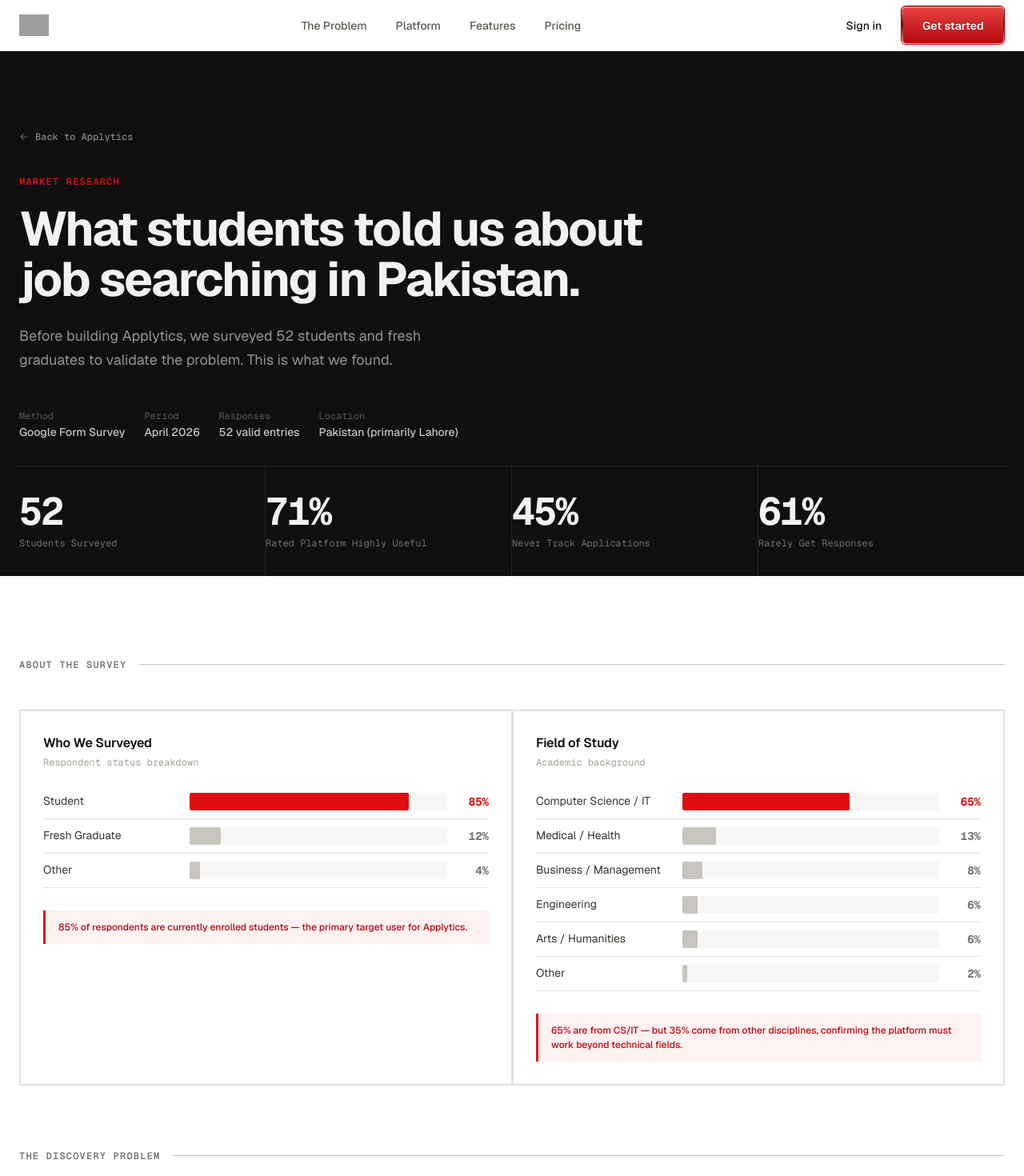
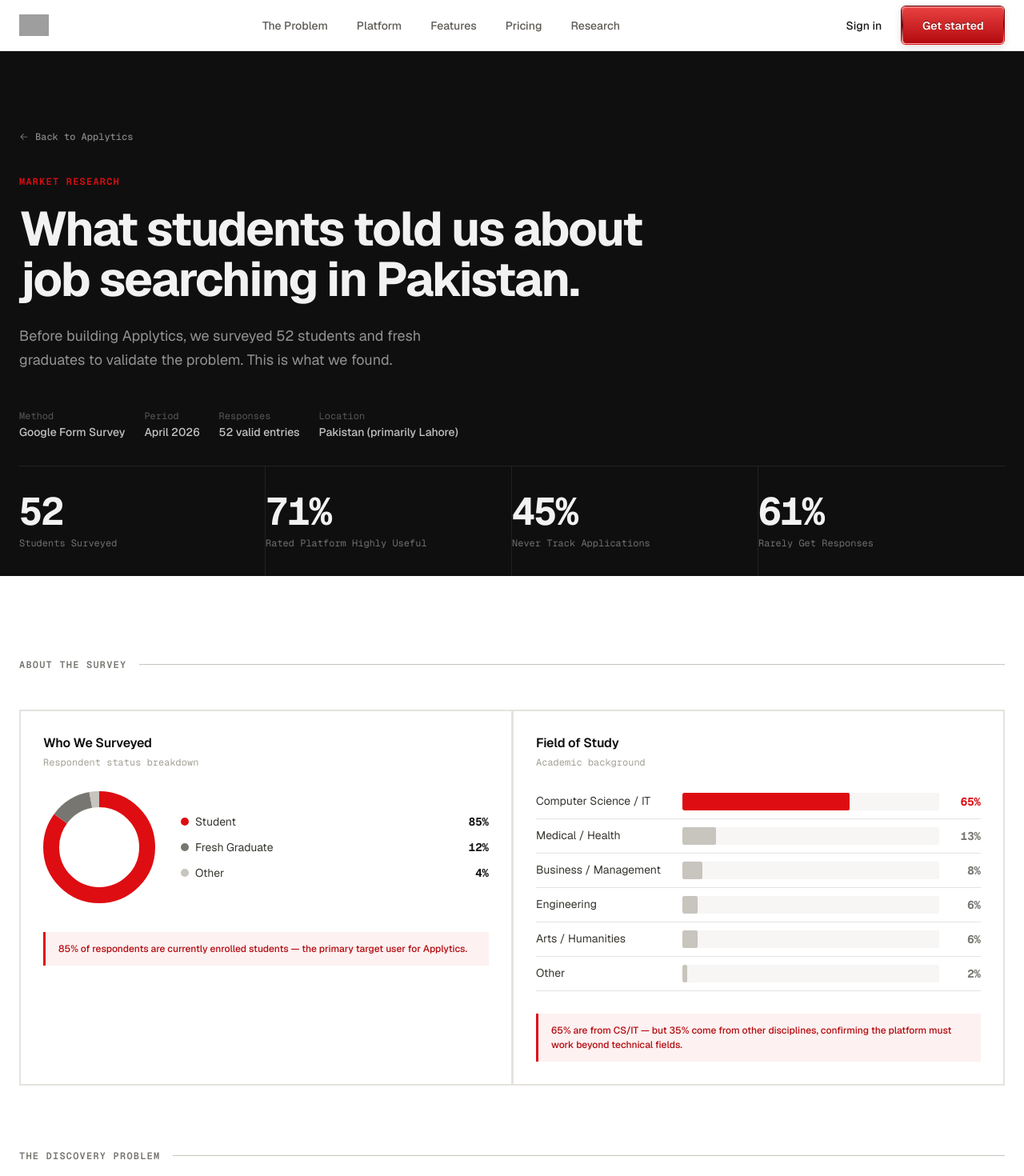
Before and after one commit to mr-ahtashamulhaq/APPLYTICS, a Next.js app: page /research in a window 1280 px wide. Shown: the top 1470 px of the page at 80% size. Built offline with nearby package versions, Linux system fonts and the light colour scheme; grey boxes are pictures that could not be loaded.

Commit message:
feat: enhance /research page with DonutCharts and add to Navbar

```diff
--- a/components/landing/Navbar.tsx
+++ b/components/landing/Navbar.tsx
@@ -8,10 +8,11 @@ import { List, X } from '@phosphor-icons/react'
 import { MetalButton } from '@/components/ui/liquid-glass-button'
 
 const NAV_LINKS = [
-  { label: 'The Problem', href: '#problem' },
-  { label: 'Platform',    href: '#platform' },
-  { label: 'Features',    href: '#features' },
-  { label: 'Pricing',     href: '#pricing' },
+  { label: 'The Problem', href: '/#problem' },
+  { label: 'Platform',    href: '/#platform' },
+  { label: 'Features',    href: '/#features' },
+  { label: 'Pricing',     href: '/#pricing' },
+  { label: 'Research',    href: '/research' },
 ]
 
 export default function Navbar() {
@@ -25,11 +26,14 @@ export default function Navbar() {
   }, [])
 
   const handleAnchor = (e: React.MouseEvent<HTMLAnchorElement>, href: string) => {
-    if (href.startsWith('#')) {
+    // If it's a hash link and we're on the home page, scroll smoothly
+    if (href.startsWith('/#') && window.location.pathname === '/') {
       e.preventDefault()
-      document.querySelector(href)?.scrollIntoView({ behavior: 'smooth' })
+      const hash = href.replace('/', '')
+      document.querySelector(hash)?.scrollIntoView({ behavior: 'smooth' })
       setMobileOpen(false)
     }
+    // Otherwise let default Next.js routing handle it (cross-page)
   }
 
   return (
@@ -59,7 +63,7 @@ export default function Navbar() {
         <ul className="hidden md:flex items-center gap-1">
           {NAV_LINKS.map(link => (
             <li key={link.href}>
-              <a
+              <Link
                 href={link.href}
                 onClick={e => handleAnchor(e, link.href)}
                 className="px-4 py-2 text-sm font-medium rounded transition-colors"
@@ -68,7 +72,7 @@ export default function Navbar() {
                 onMouseLeave={e => { e.currentTarget.style.color = 'var(--slate)'; e.currentTarget.style.background = 'transparent' }}
               >
                 {link.label}
-              </a>
+              </Link>
             </li>
           ))}
         </ul>
@@ -112,7 +116,7 @@ export default function Navbar() {
             style={{ background: 'var(--canvas)', borderBottom: '1px solid var(--hairline)' }}
           >
             {NAV_LINKS.map(link => (
-              <a
+              <Link
                 key={link.href}
                 href={link.href}
                 onClick={e => handleAnchor(e, link.href)}
@@ -120,7 +124,7 @@ export default function Navbar() {
                 style={{ color: 'var(--ink)', borderBottom: '1px solid var(--hairline)' }}
               >
                 {link.label}
-              </a>
+              </Link>
             ))}
             <div className="flex flex-col gap-2 pt-2">
               <Link href="/sign-in" className="py-2.5 text-sm font-medium text-center" style={{ color: 'var(--slate)' }}>
--- a/components/research/ResearchDashboard.tsx
+++ b/components/research/ResearchDashboard.tsx
@@ -206,6 +206,62 @@ function HBarRow({ label, pct, maxPct = 100, primary = false, index = 0 }: HBarR
         >
           {pct}%
         </span>
+      </div>
+    </div>
+  )
+}
+
+interface DonutChartProps {
+  data: { label: string; pct: number; primary?: boolean }[]
+}
+
+function DonutChart({ data }: DonutChartProps) {
+  const size = 140
+  const strokeWidth = 20
+  const radius = (size - strokeWidth) / 2
+  const circumference = radius * 2 * Math.PI
+
+  let currentOffset = 0
+
+  return (
+    <div className="flex flex-col sm:flex-row items-center gap-8 py-2">
+      <div className="relative" style={{ width: size, height: size }}>
+        <svg width={size} height={size} viewBox={`0 0 ${size} ${size}`} className="transform -rotate-90">
+          {data.map((d, i) => {
+            const dasharray = (d.pct / 100) * circumference
+            const dashoffset = -currentOffset
+            currentOffset += dasharray
+            const color = d.primary ? 'var(--brand-red)' : i === 1 ? 'var(--steel)' : 'var(--hairline-strong)'
+            return (
+              <circle
+                key={d.label}
+                cx={size / 2}
+                cy={size / 2}
+                r={radius}
+                fill="none"
+                stroke={color}
+                strokeWidth={strokeWidth}
+                strokeDasharray={`${dasharray} ${circumference}`}
+                strokeDashoffset={dashoffset}
+                className="donut-segment transition-all duration-1000 ease-out"
+              />
+            )
+          })}
+        </svg>
+      </div>
+      <div className="flex flex-col gap-3 flex-1 w-full">
+        {data.map((d, i) => {
+          const color = d.primary ? 'var(--brand-red)' : i === 1 ? 'var(--steel)' : 'var(--hairline-strong)'
+          return (
+            <div key={d.label} className="flex items-center justify-between">
+              <div className="flex items-center gap-2">
+                <div className="w-2.5 h-2.5 rounded-full" style={{ background: color }} />
+                <span className="text-sm" style={{ color: 'var(--charcoal)' }}>{d.label}</span>
+              </div>
+              <span className="text-sm font-bold" style={{ color: 'var(--ink)', fontFamily: 'var(--font-geist-mono)' }}>{d.pct}%</span>
+            </div>
+          )
+        })}
       </div>
     </div>
   )
@@ -477,9 +533,7 @@ export default function ResearchDashboard() {
               subtitle="Respondent status breakdown"
               finding="85% of respondents are currently enrolled students — the primary target user for Applytics."
             >
-              {STATUS_DATA.map((d, i) => (
-                <HBarRow key={d.label} {...d} index={i} />
-              ))}
+              <DonutChart data={STATUS_DATA} />
             </ChartCard>
             <div style={{ borderLeft: '1px solid var(--hairline)' }}>
               <ChartCard
@@ -605,9 +659,7 @@ export default function ResearchDashboard() {
           <SectionLabel>Monetization Signal</SectionLabel>
           <div className="grid grid-cols-1 lg:grid-cols-3 gap-0" style={{ border: '1px solid var(--hairline)' }}>
             <ChartCard title="Would Use Free Version" subtitle="Self-reported">
-              {FREE_DATA.map((d, i) => (
-                <HBarRow key={d.label} {...d} maxPct={75} index={i} />
-              ))}
+              <DonutChart data={FREE_DATA} />
             </ChartCard>
             <div style={{ borderLeft: '1px solid var(--hairline)' }}>
               <ChartCard
@@ -615,9 +667,7 @@ export default function ResearchDashboard() {
                 subtitle="Willingness to pay"
                 finding="86% said yes or maybe — strong signal for a freemium model."
               >
-                {PAY_DATA.map((d, i) => (
-                  <HBarRow key={d.label} {...d} maxPct={55} index={i} />
-                ))}
+                <DonutChart data={PAY_DATA} />
               </ChartCard>
             </div>
             <div style={{ borderLeft: '1px solid var(--hairline)' }}>
```
